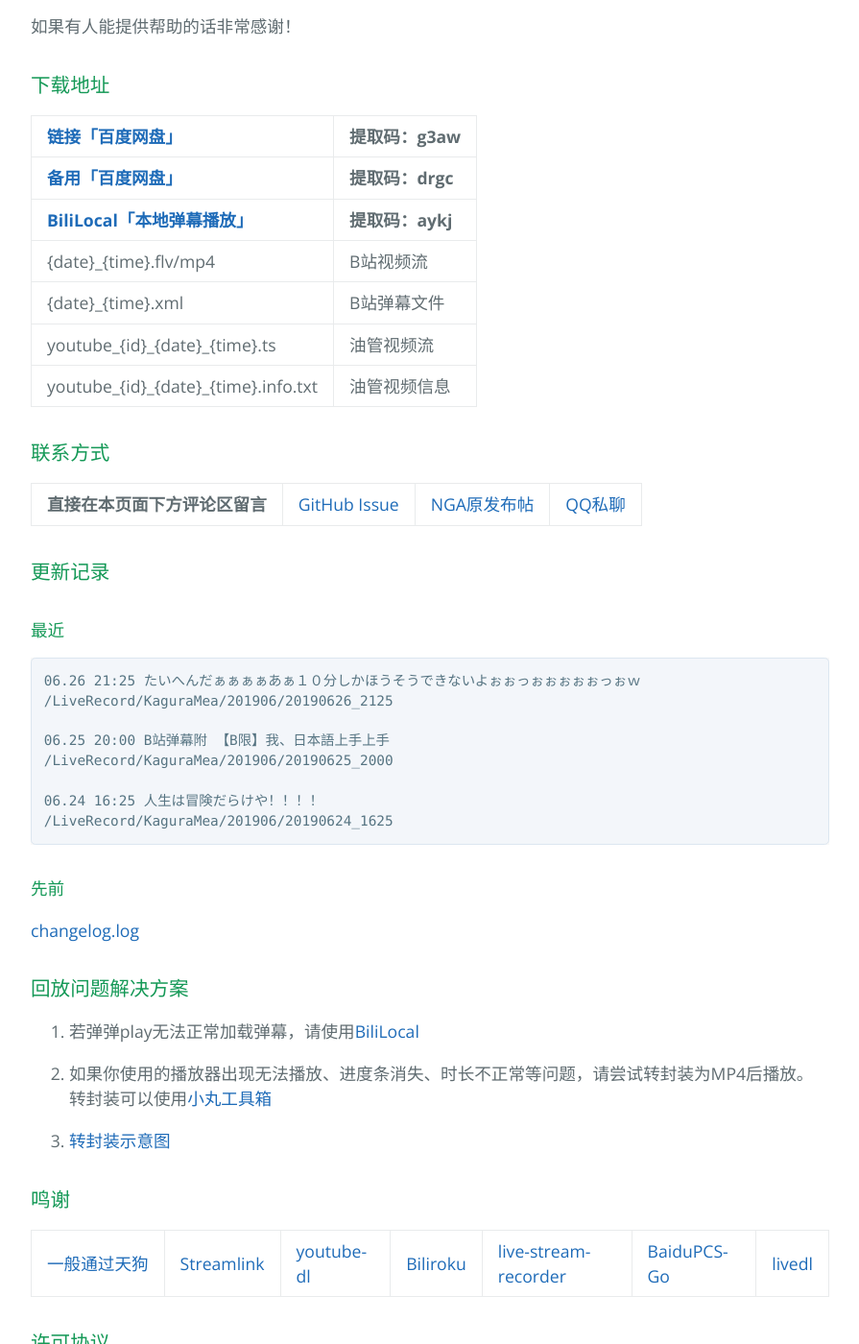
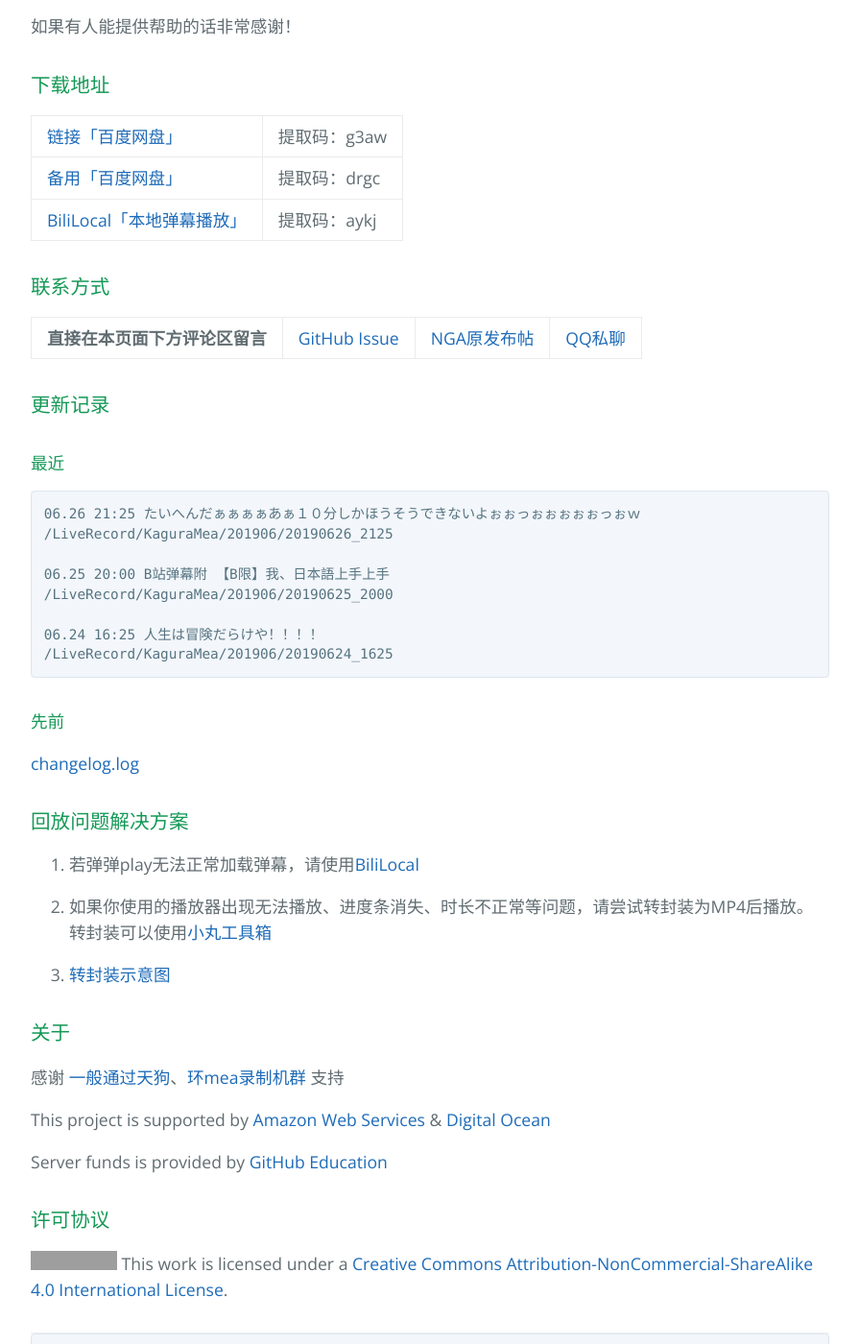
Before and after one commit to kaguramea-record/kaguramea-record.github.io, a Jekyll site: the page built from index.md, in a window 1280 px wide and 1400 px high, scrolled down 903 px. Shown: the whole window at 96% size, without its empty margins (192-1087 px from the left). Built offline with Jekyll 4.4.1, drawn with Linux system fonts in a browser that asks for light colours; comment, search, counter and statistics services are not loaded; grey boxes are pictures that could not be loaded.

Commit message:
Update 190627

```diff
--- a/_layouts/default.html
+++ b/_layouts/default.html
@@ -85,7 +85,6 @@
 }</code></pre></div></div>
 
         <span class="site-footer-owner"><a href="https://github.com/kaguramea-record/kaguramea-record.github.io">KaguraMea Live Record</a> 由 <a href="https://blog.kafuziroh.cc/">雨空CA☢Kafuziroh</a> 维护</span>
-        <span class="site-footer-credits">感谢 环mea录制机群<a target="_blank" href="//shang.qq.com/wpa/qunwpa?idkey=31e52a7a8e2e56ab737a9b06fe6f61bb2f92a52746adbf27e211fa946ee6cf9a"><img border="0" src="//pub.idqqimg.com/wpa/images/group.png" alt="环mea录制机群" title="环mea录制机群"></a> 支持</span>
 		<span class="site-footer-credits">此页面由 <a href="https://pages.github.com">GitHub Pages</a> 生成</span>
       </footer>
     </main>
--- a/index.md
+++ b/index.md
@@ -28,11 +28,6 @@
 | [链接「百度网盘」](https://pan.baidu.com/s/1Kjq9_u-Tf-UazC5pu_zzfg){:target="_blank"}            | 提取码：g3aw |
 | [备用「百度网盘」](https://pan.baidu.com/s/1-Bij3bk8c5NH0TU9JGwdaw){:target="_blank"}            | 提取码：drgc |
 | [BiliLocal「本地弹幕播放」](https://pan.baidu.com/s/1BMq2uXqRgH_i1Jto9tVpSA){:target="_blank"}   | 提取码：aykj |
-|:-------------------------------------------------------------------------------------------------|:-------------|
-| {date}_{time}.flv/mp4                                                                            | B站视频流    |
-| {date}_{time}.xml                                                                                | B站弹幕文件  |
-| youtube_{id}\_{date}\_{time}.ts                                                                  | 油管视频流   |
-| youtube_{id}\_{date}\_{time}.info.txt                                                            | 油管视频信息 |
 
 ### 联系方式
 
@@ -65,12 +60,15 @@
 
 3. [转封装示意图](https://raw.githubusercontent.com/Kafuziroh/picbkp/master/20190415/-zue37Q5-2wqzK1yT3cSjz-m3.png){:target="_blank"}
 
-### 鸣谢
+### 关于
 
-| [一般通过天狗](https://twitter.com/irohas0621){:target="_blank"} | [Streamlink](https://github.com/streamlink/streamlink){:target="_blank"} | [youtube-dl](https://github.com/ytdl-org/youtube-dl){:target="_blank"} | [Biliroku](https://github.com/zyzsdy/biliroku){:target="_blank"} | [live-stream-recorder](https://github.com/printempw/live-stream-recorder){:target="_blank"} | [BaiduPCS-Go](https://github.com/iikira/BaiduPCS-Go){:target="_blank"} | [livedl](https://github.com/himananiito/livedl){:target="_blank"} |
+感谢 [一般通过天狗](https://twitter.com/irohas0621){:target="_blank"}、[环mea录制机群](https://shang.qq.com/wpa/qunwpa?idkey=31e52a7a8e2e56ab737a9b06fe6f61bb2f92a52746adbf27e211fa946ee6cf9a){:target="_blank"} 支持
+
+This project is supported by [Amazon Web Services](https://aws.amazon.com/){:target="_blank"} & [Digital Ocean](https://www.digitalocean.com/){:target="_blank"}
+
+Server funds is provided by [GitHub Education](https://education.github.com/){:target="_blank"}
 
 ### 许可协议
 
 ![](https://i.creativecommons.org/l/by-nc-sa/4.0/88x31.png)
-
 This work is licensed under a [Creative Commons Attribution-NonCommercial-ShareAlike 4.0 International License](https://creativecommons.org/licenses/by-nc-sa/4.0/).
```
